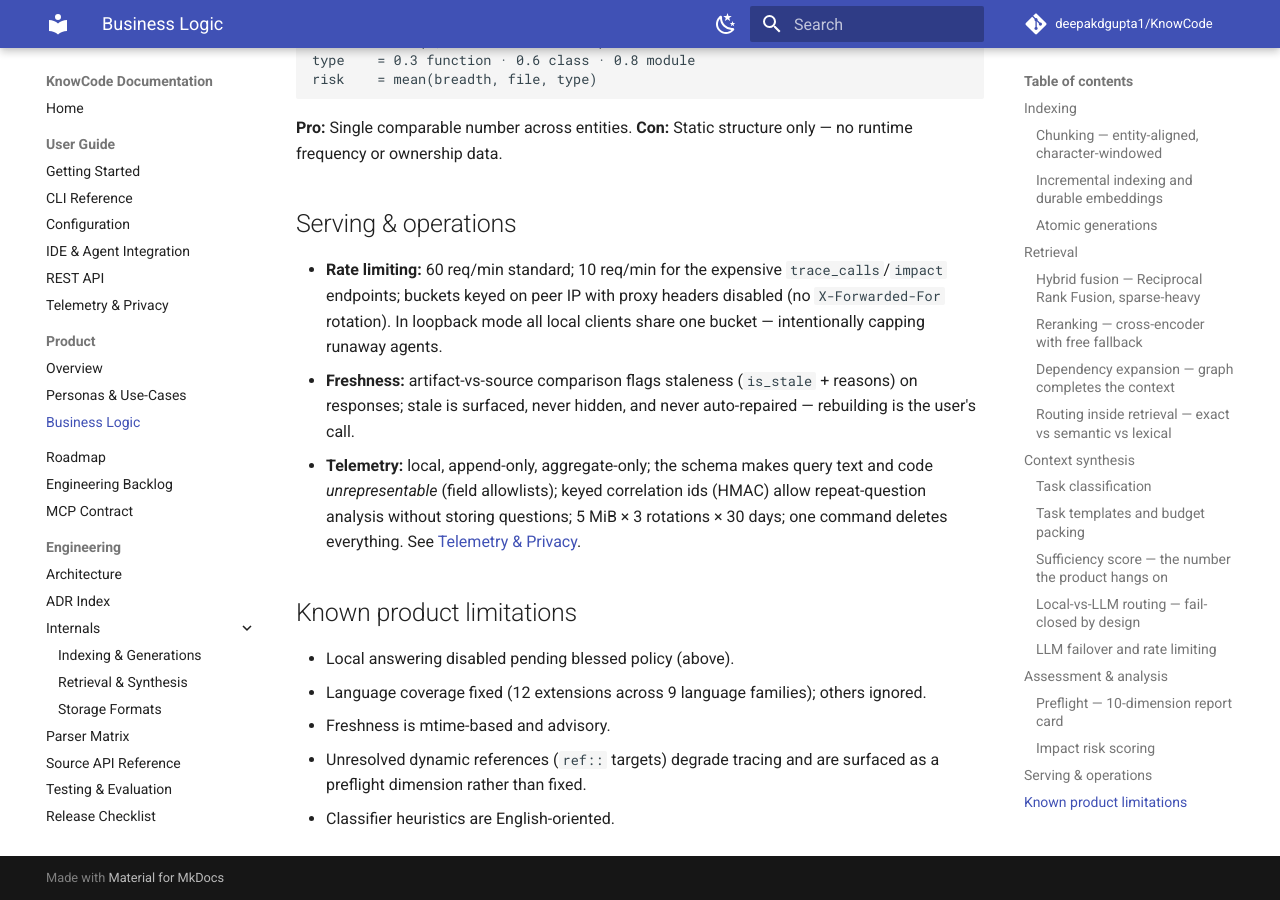
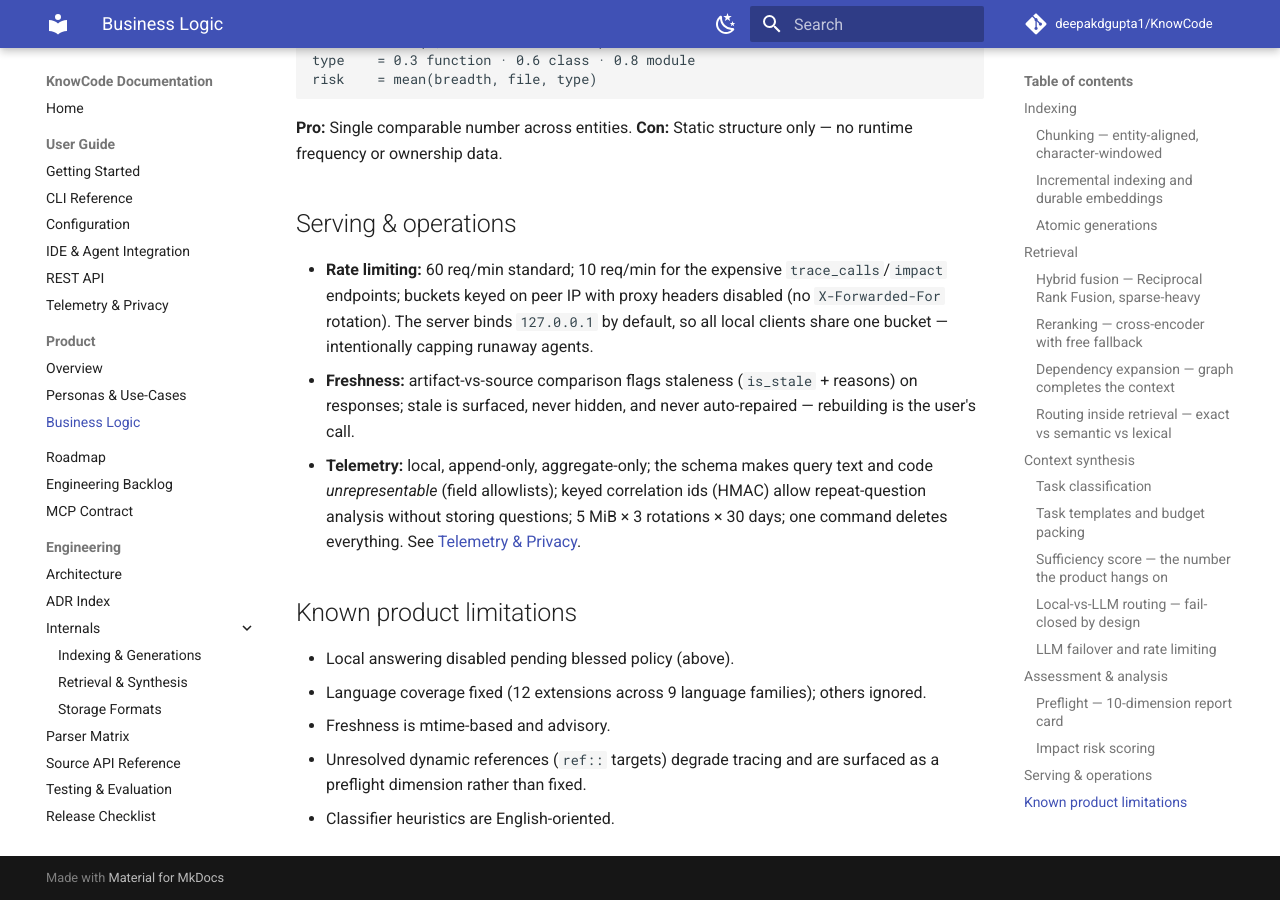
Before and after one commit to deepakdgupta1/KnowCode, an MkDocs documentation site: the page built from docs/product/business-logic.md, in a window 1280 px wide and 900 px high, scrolled down 4985 px. Built offline with MkDocs 1.6.1 and Material for MkDocs 9.7.7, drawn with Linux system fonts in a browser that asks for light colours; comment, search, counter and statistics services are not loaded.

Commit message:
docs: clarify local rate limiting configuration and add user_marked_miss telemetry field description

```diff
--- a/docs/product/business-logic.md
+++ b/docs/product/business-logic.md
@@ -226,8 +226,9 @@ structure only — no runtime frequency or ownership data.
 
 - **Rate limiting:** 60 req/min standard; 10 req/min for the expensive
   `trace_calls`/`impact` endpoints; buckets keyed on peer IP with proxy
-  headers disabled (no `X-Forwarded-For` rotation). In loopback mode all
-  local clients share one bucket — intentionally capping runaway agents.
+  headers disabled (no `X-Forwarded-For` rotation). The server binds
+  `127.0.0.1` by default, so all local clients share one bucket —
+  intentionally capping runaway agents.
 - **Freshness:** artifact-vs-source comparison flags staleness
   (`is_stale` + reasons) on responses; stale is surfaced, never hidden,
   and never auto-repaired — rebuilding is the user's call.
```
Also changed, not shown: docs/user/telemetry.md (+1 -0 lines).
